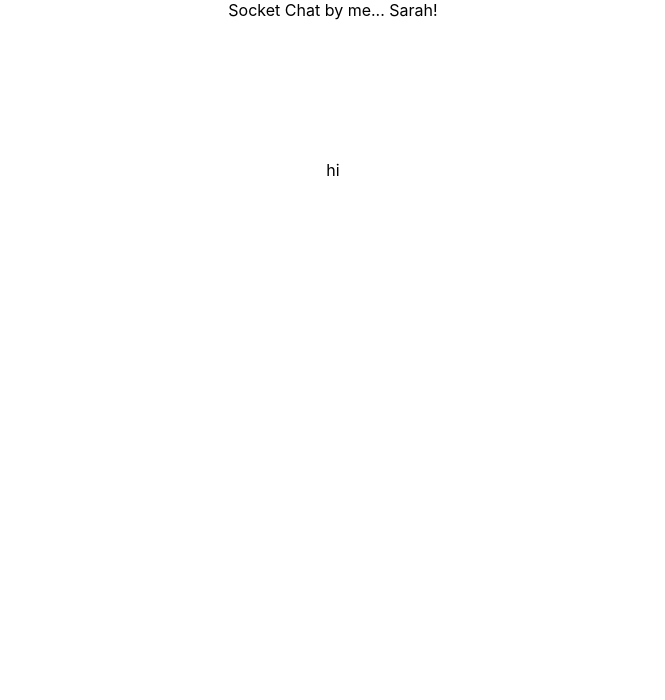
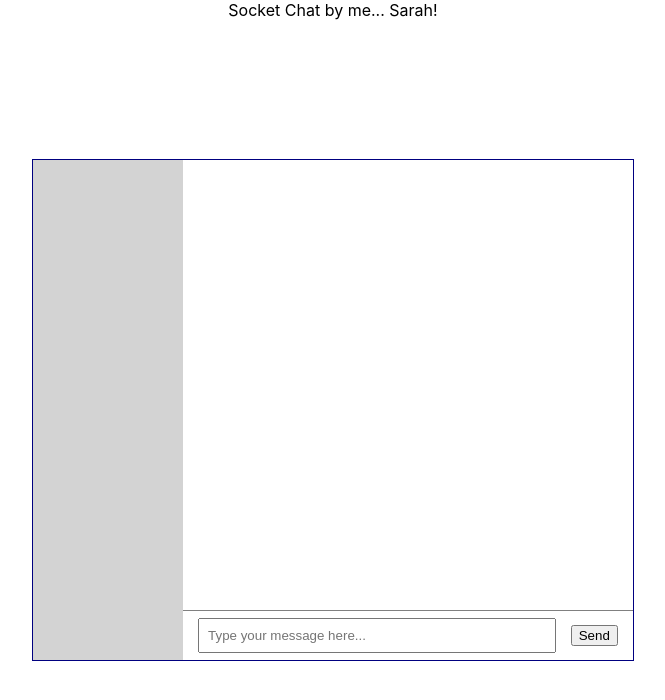
Before and after one commit to arghmatey/sockets-chat, a React (Create React App) app: page /chatroom in a window 1280 px wide. Shown: the top 700 px of the page, without its empty margins (307-972 px from the left). Built offline with nearby package versions, Linux system fonts and the light colour scheme.

Commit message:
set up chatroom grid

```diff
--- a/src/App.css
+++ b/src/App.css
@@ -20,3 +20,37 @@ main {
 .formWrapper input {
   margin-bottom: 10px;
 }
+
+.chatWrapper {
+  outline: 1px solid navy;
+  height: 500px;
+  width: 600px;
+  display: grid;
+  grid-template-columns: 25% 75%;
+  grid-template-rows: 90% 10%;
+}
+
+.messagesWrapper {
+  grid-column: 2 / 3;
+  grid-row: 1 / 2;
+  outline: 1px solid grey;
+}
+
+.usersWrapper {
+  background-color: lightgrey;
+  grid-column: 1 / 2;
+  grid-row: 1 / 3;
+}
+
+.newWrapper {
+  display: flex;
+  justify-content: space-evenly;
+  align-items: center;
+  grid-column: 2 / 3;
+  grid-row: 2 / 3;
+}
+
+.newMessage {
+  width: 75%;
+  padding: 8px;
+}
--- a/src/App.js
+++ b/src/App.js
@@ -3,6 +3,7 @@ import { BrowserRouter as Router, Route } from 'react-router-dom';
 import './App.css';
 
 import EnterForm from './components/EnterForm';
+import Chatroom from './components/Chatroom';
 
 const App = () => {
   return (
@@ -13,9 +14,7 @@ const App = () => {
       <main>
         <Router>
           <Route exact path='/' component={EnterForm} />
-          <Route exact path='/chatroom' render={() =>
-            <div>hi</div>
-          } />
+          <Route exact path='/chatroom' render={Chatroom} />
         </Router>
       </main>
     </div>
--- /dev/null
+++ b/src/components/Chatroom.js
@@ -0,0 +1,20 @@
+import React from 'react';
+
+const Chatroom = () => {
+    return (
+        <div className="chatWrapper">
+            <div className="messagesWrapper">
+                {/* messages here */}
+            </div>
+            <div className="usersWrapper">
+                {/* list of users in room here */}
+            </div>
+            <div className="newWrapper">
+                <input placeholder="Type your message here..." className="newMessage" type="text" />
+                <button className="messageSend" type="submit">Send</button>
+            </div>
+        </div>
+    )
+}
+
+export default Chatroom;
```
